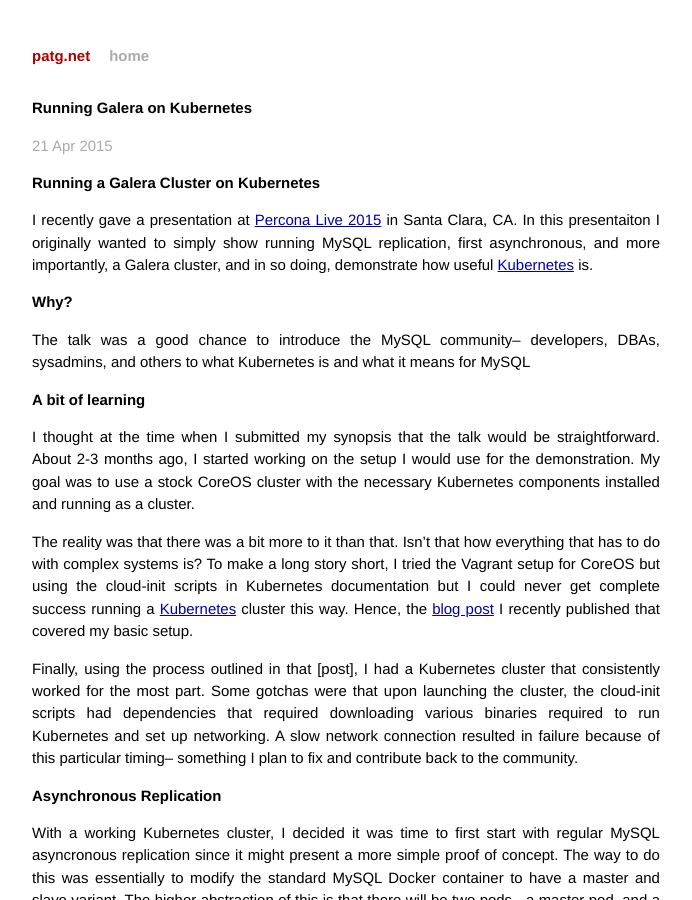
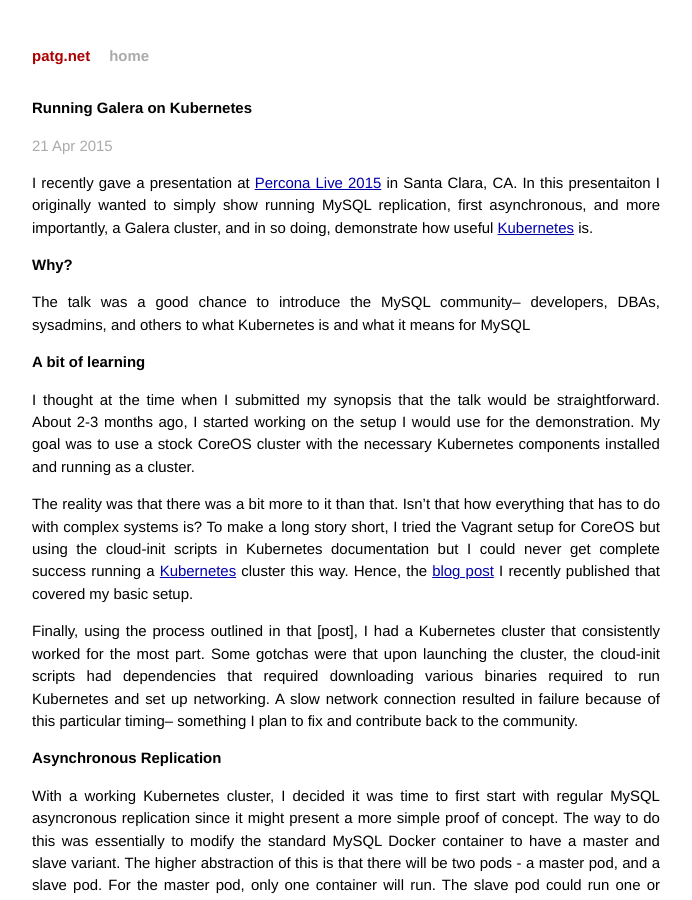
Before and after one commit to CaptTofu/patg.net, a Jekyll site: the page built from _posts/2015-04-16-galera-cluster-kubernetes.markdown, in a window 1280 px wide and 900 px high. Shown: the whole window, without its empty margins (294-986 px from the left). Built offline with Jekyll 4.4.1, drawn with Linux system fonts in a browser that asks for light colours; Markdown is read by kramdown in place of the engine named in the settings; comment, search, counter and statistics services are not loaded.

Commit message:
More tweeks to post

```diff
--- a/_posts/2015-04-16-galera-cluster-kubernetes.markdown
+++ b/_posts/2015-04-16-galera-cluster-kubernetes.markdown
@@ -5,7 +5,6 @@
 categories: galera,percona,kubernetes,coreos,docker,vmware
 ---
 
-## Running a Galera Cluster on Kubernetes
 
 I recently gave a presentation at [Percona Live 2015](http://www.percona.com/live/mysql-conference-2015/) in Santa Clara, CA. In this presentaiton I originally wanted to simply show running MySQL replication, first asynchronous, and more importantly, a Galera cluster, and in so doing, demonstrate how useful [Kubernetes][Kubernetes] is.
 
```
